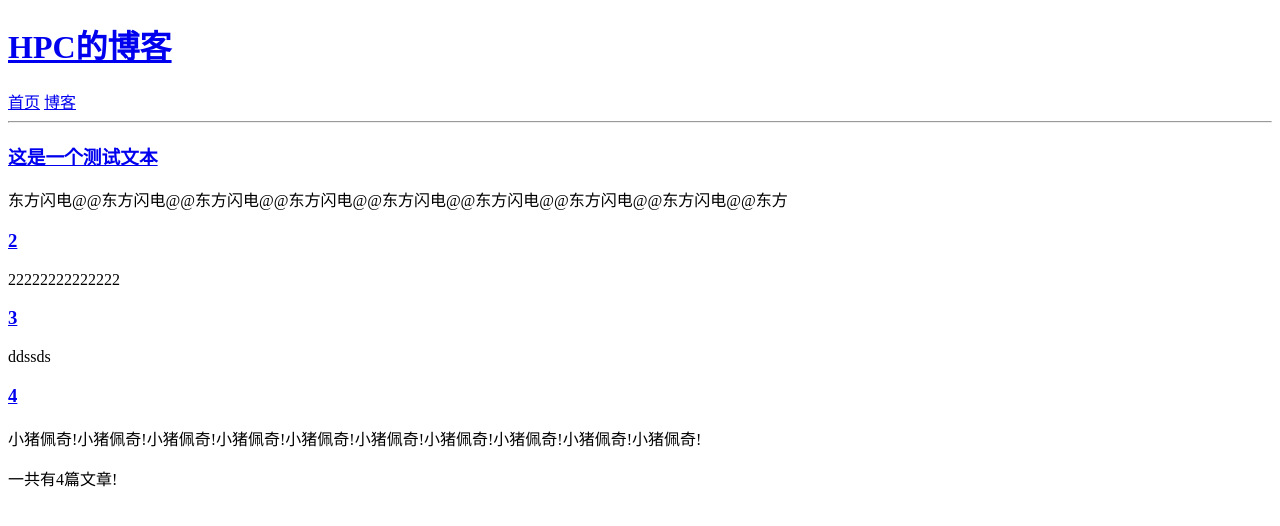
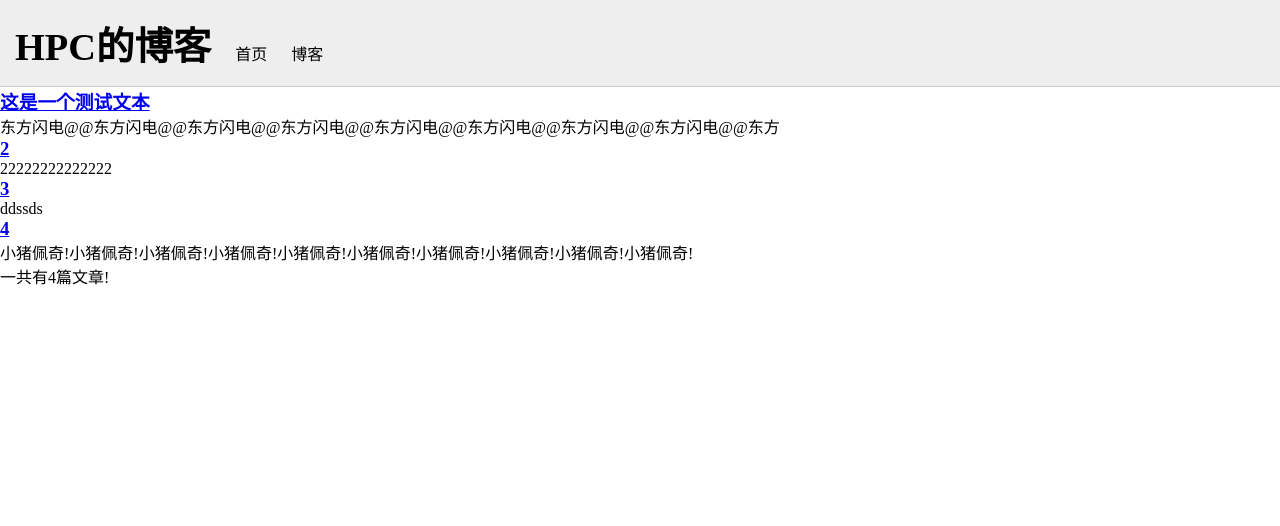
Before and after one commit to riba2534/LearnDjango, a Django app: page /blog/ in a window 1280 px wide. Shown: the top 526 px of the page. Run offline with Django 3.2, Linux system fonts and the light colour scheme; data comes from the database, SQL or seed files in the repository.

Commit message:
10结束

```diff
--- a/myblog/myblog/settings.py
+++ b/myblog/myblog/settings.py
@@ -121,3 +121,6 @@ USE_TZ = True
 # https://docs.djangoproject.com/en/2.0/howto/static-files/
 
 STATIC_URL = '/static/'
+STATICFILES_DIRS = [
+    os.path.join(BASE_DIR, 'static'),
+]
--- a/myblog/myblog/urls.py
+++ b/myblog/myblog/urls.py
@@ -15,9 +15,11 @@ Including another URLconf
 """
 from django.contrib import admin
 from django.urls import path, include
-from blog.views import blog_list
+from . import views
+
+
 urlpatterns = [
-    path('', blog_list, name='home'),
+    path('', views.home, name='home'),
     path('admin/', admin.site.urls),
     path('blog/', include('blog.urls')),
 
--- /dev/null
+++ b/myblog/static/base.css
@@ -0,0 +1,23 @@
+* {
+    margin: 0;
+    padding: 0;
+}
+
+div.nav {
+    background-color: #eee;
+    border-bottom: 1px solid #ccc;
+    padding: 10px 5px;
+}
+
+div.nav a {
+    text-decoration: none;
+    color: black;
+    padding: 5px 10px;
+
+}
+
+div a.logo {
+    display: inline-block;
+    font-size: 120%;
+
+}
--- a/myblog/templates/base.html
+++ b/myblog/templates/base.html
@@ -1,24 +1,24 @@
+{% load staticfiles %}
 <!DOCTYPE html>
 <html>
 
 <head>
     <meta charset="UTF-8">
     <title>{% block title%}{% endblock %}</title>
+    <link rel="stylesheet" href="{% static 'base.css' %}">
+    {% block header_extends %}{% endblock %}
 </head>
 
 <body>
-    <div>
-        <a href="{% url 'home'  %}">
+    <div class="nav">
+        <a class="logo" href="{% url 'home'  %}">
             <h1>HPC的博客</h1>
         </a>
         <a href="/">首页</a>
         <a href="{% url 'blog_list' %}">博客</a>
     </div>
-    <hr>
 
-    {% block content %}
-
-    {% endblock %}
+    {% block content %}{% endblock %}
 
 
 
```
Also changed, not shown: Django学习笔记.md (+5 -0 lines), myblog/static/home.css (added, +7 -0 lines), myblog/templates/home.html (+8 -2 lines).
